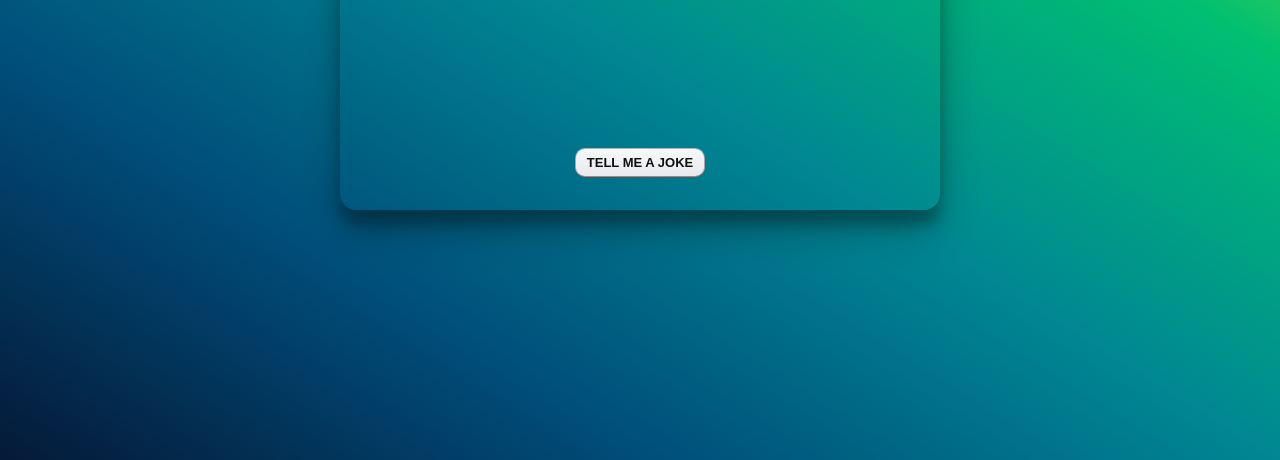
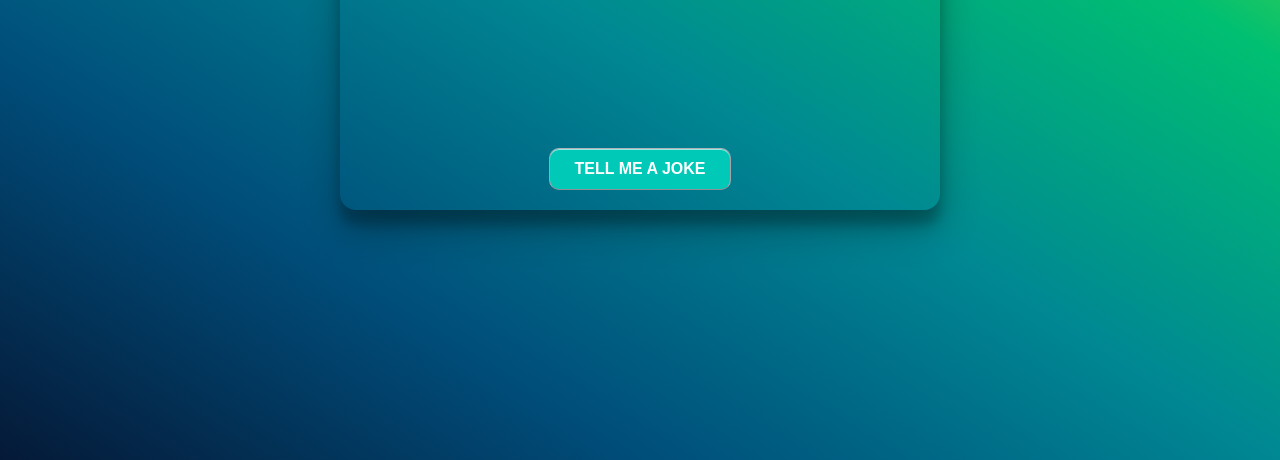
Before and after one commit to anchitjulaniya/JavaScriptProjects, a plain HTML site: page DadJokesGenerator/index.html in a window 1280 px wide. Shown: the part 340-800 px from the top of the page. Drawn offline with nearby package versions, Linux system fonts and the light colour scheme.

Commit message:
dad joke generator

```diff
--- a/DadJokesGenerator/index.html
+++ b/DadJokesGenerator/index.html
@@ -14,23 +14,26 @@
             align-items: center;
         }
         .button-14 {
-        background-image: linear-gradient(#f7f8fa ,#e7e9ec);
+        display: flex;
+        justify-content: center;
+        align-items: center;
+        background-color: #00c9b7;
         border-color: #adb1b8 #a2a6ac #8d9096;
         border-style: solid;
         border-width: 1px;
         border-radius: 10px;
         box-shadow: rgba(255,255,255,.6) 0 1px 0 inset;
         box-sizing: border-box;
-        color: #0f1111;
+        color: white;
         cursor: pointer;
         display: inline-block;
         font-family: "Amazon Ember",Arial,sans-serif;
         font-size: 14px;
-        height: 29px;
-        font-size: 13px;
+        /* height: 29px; */
+        font-size: 16px;
         outline: 0;
         overflow: hidden;
-        padding: 0 11px;
+        padding: 8px 25px;
         text-align: center;
         text-decoration: none;
         text-overflow: ellipsis;
```
